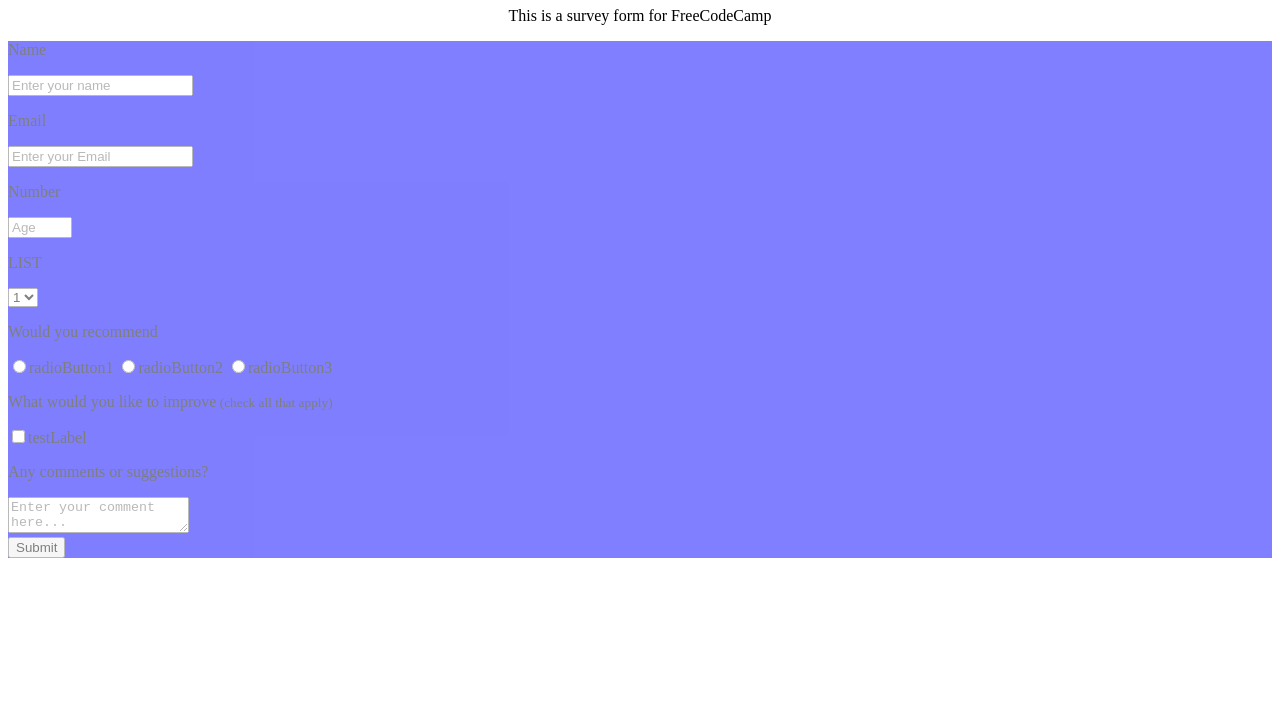
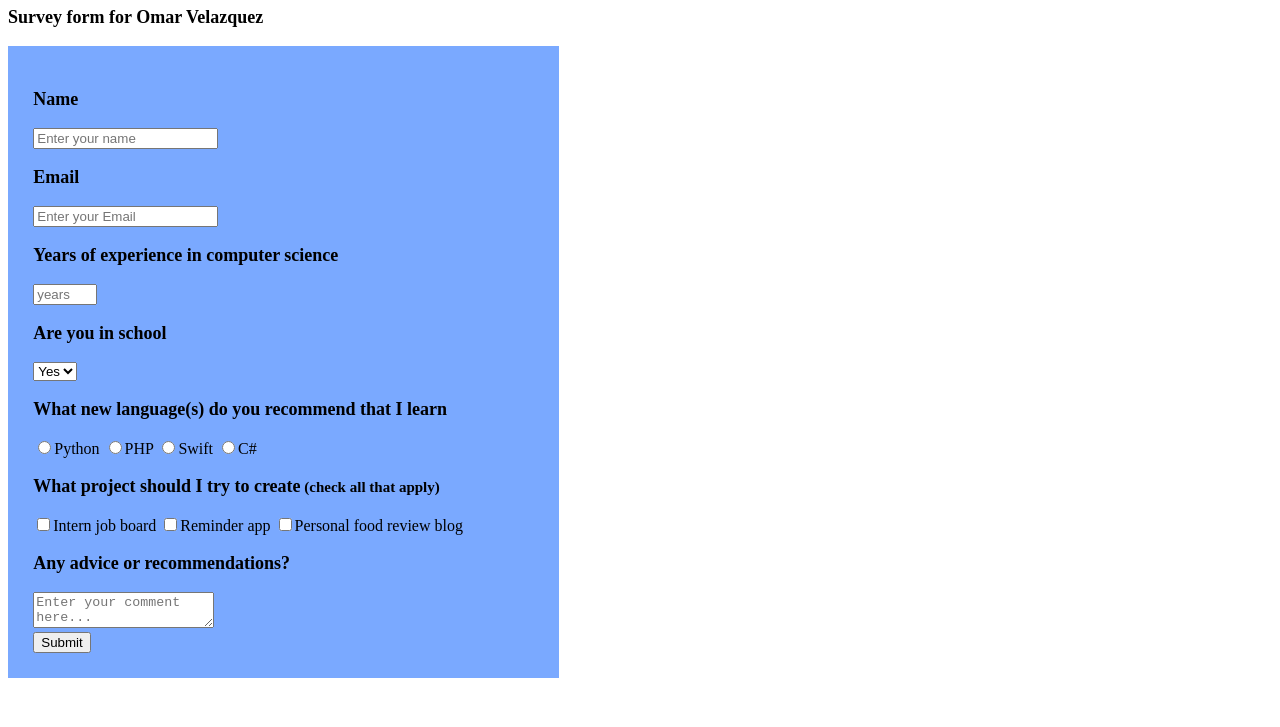
Before and after one commit to OhmarrV/Survey-Form, a plain HTML site: page index.html in a window 1280 px wide. Shown: the part 73-800 px from the top of the page. Drawn offline with Linux system fonts and the light colour scheme.

Commit message:
Add files via upload

```diff
--- a/index.html
+++ b/index.html
@@ -8,8 +8,8 @@
     <link rel="stylesheet" href="stylesheet.css">
 </head>
 <body>
-    <h1 id="title">FreeCodeCamp Survery Form</h1>
-    <p id="sub-title">This is a survey form for FreeCodeCamp</p>
+    <h1 id="title">Omar's Computer Science Journey</h1>
+    <p id="sub-title">Survey form for Omar Velazquez</p>
 
     <form id="survey-form">
         <p>Name</p>
@@ -18,24 +18,27 @@
         <p>Email</p>
         <input id="email-label" type="email" placeholder="Enter your Email">
 
-        <p>Number</p>
-        <input id="number-label" type="number" min="0" max="120" placeholder="Age">
+        <p>Years of experience in computer science</p>
+        <input id="experience-label" type="number" min="0" max="120" placeholder="years">
 
-        <p>LIST</p>
+        <p>Are you in school</p>
         <select id="dropdown-label">
-            <option>1</option>
-            <option>2</option>
+            <option>Yes</option>
+            <option>No</option>
         </select>
 
-        <p>Would you recommend</p>
-        <input type="radio" name="YES">radioButton1</input>
-        <input type="radio" name="maybe">radioButton2</input>
-        <input type="radio" name="NO">radioButton3</input>
+        <p>What new language(s) do you recommend that I learn</p>
+        <input type="radio" name="python">Python</input>
+        <input type="radio" name="php">PHP</input>
+        <input type="radio" name="swift">Swift</input>
+        <input type="radio" name="c#">C#</input>
 
-        <p>What would you like to improve<small>  (check all that apply)</small></p>
-        <input type="checkbox"><label>testLabel</label>
+        <p>What project should I try to create<small>  (check all that apply)</small></p>
+        <input type="checkbox"><label>Intern job board</label>
+        <input type="checkbox"><label>Reminder app</label>
+        <input type="checkbox"><label>Personal food review blog</label>
 
-        <p>Any comments or suggestions?</p>
+        <p>Any advice or recommendations?</p>
         <textarea id="comment-section" placeholder="Enter your comment here..."></textarea>
 
         <br>
--- a/stylesheet.css
+++ b/stylesheet.css
@@ -1,8 +1,20 @@
 #title, #sub-title{
-    text-align: center;
+    text-align: left;
 }
 
 form{
-    background-color: blue;
-    opacity: 50%;
+    background-color: rgb(122, 169, 255);
+    padding: 2%;
+    width: 500px;
+    text-align: left;
 }
+
+body{
+
+    color: black;
+}
+
+p{
+    font-weight: bold;
+    font-size: large;
+}
```
